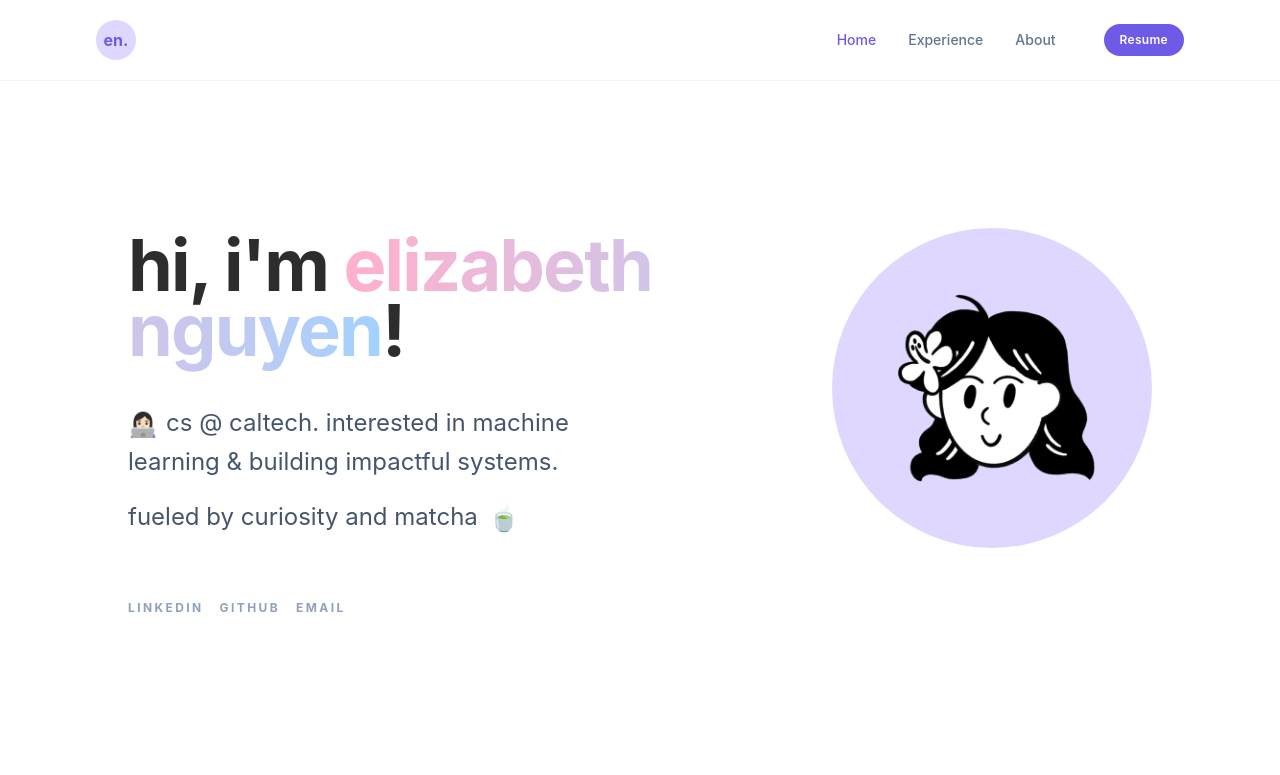
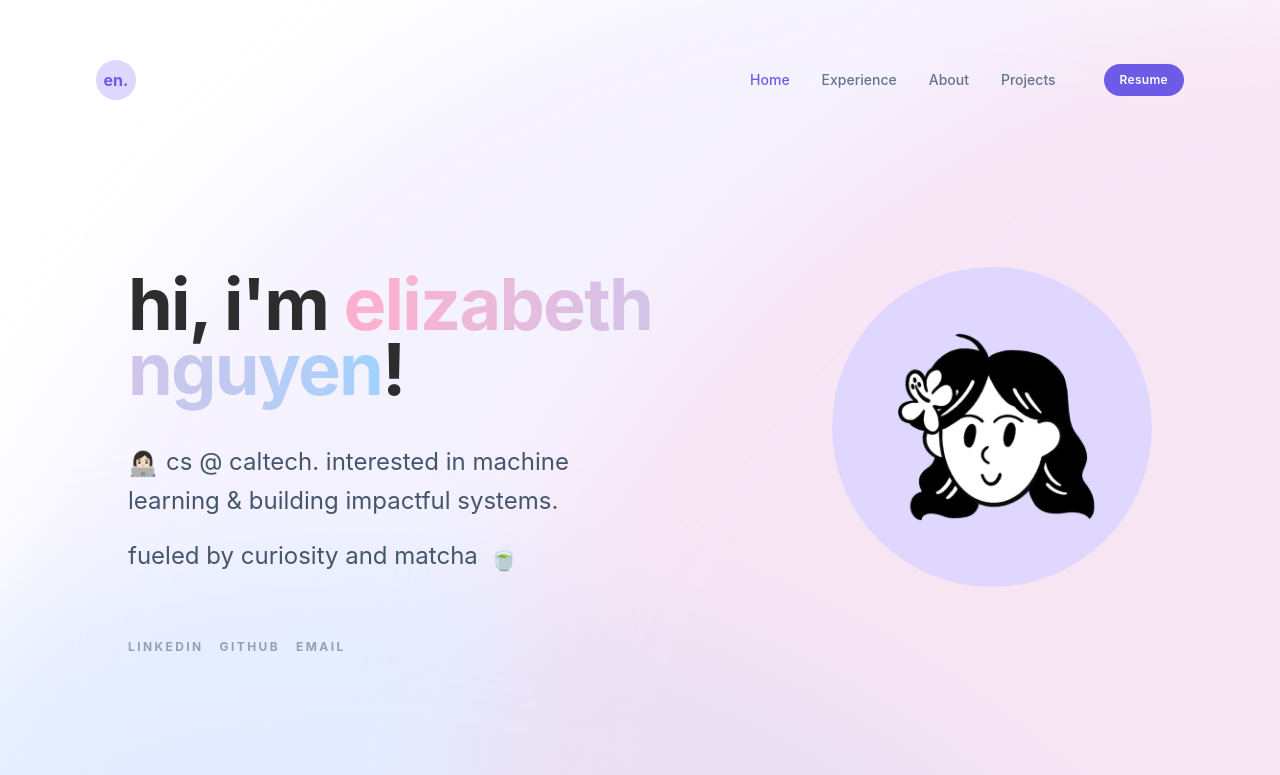
Before and after one commit to elingu3/elizabeth-nguyen, a React (Vite) app: page / in a window 1280 px wide. Shown: the top 775 px of the page. Built offline with nearby package versions, Linux system fonts and the light colour scheme.

Commit message:
add background

```diff
--- a/src/App.tsx
+++ b/src/App.tsx
@@ -12,9 +12,18 @@ import Footer from "./components/Footer";
 export default function App() {
   return (
     <BrowserRouter>
+      {/* 🌸 background wrapper */}
+      <div className="min-h-screen relative overflow-hidden bg-white">
+
+        {/* BLOBS */}
+        <div className="absolute top-[-80px] left-[-60px] w-500 h-500 rounded-full bg-[#E0D7FF] blur-3xl opacity-30" />
+        <div className="absolute top-[30%] right-[-80px] w-500 h-500 rounded-full bg-[#BDE0FE] blur-3xl opacity-30" />
+        <div className="absolute bottom-[-100px] left-[35%] w-500 h-500 rounded-full bg-[#FFC8DD] blur-3xl opacity-30" />
+
+        {/* CONTENT */}
         <Header />
 
-      <div className="max-w-6xl mx-auto px-8 py-14 font-sans text-[#2D2D2D] selection:bg-purple-100">
+        <div className="relative max-w-6xl mx-auto px-8 py-14 font-sans text-[#2D2D2D] selection:bg-purple-100">
           <Routes>
             <Route path="/" element={<Home />} />
             <Route path="/about" element={<About />} />
@@ -26,6 +35,7 @@ export default function App() {
         </div>
 
         <Footer />
+      </div>
     </BrowserRouter>
   );
 }
--- a/src/components/Header.tsx
+++ b/src/components/Header.tsx
@@ -4,17 +4,15 @@ export default function Header() {
   const location = useLocation();
 
   const linkStyle = (path: string) =>
-    `relative transition-colors ${
+    `transition-colors ${
       location.pathname === path
         ? "text-[#6D5AE6]"
         : "text-slate-500 hover:text-[#6D5AE6]"
     }`;
 
   return (
-    <nav className="w-full border-b border-slate-100 bg-white/70 backdrop-blur-sm sticky top-0 z-50">
+    <nav className="sticky top-0 z-50 mt-10">
       <div className="max-w-6xl mx-auto px-8 h-20 flex items-center justify-between">
-
-        {/* Logo */}
         <Link
           to="/"
           className="w-10 h-10 rounded-full bg-[#E0D7FF] flex items-center justify-center font-bold text-[#6D5AE6] hover:scale-105 transition"
@@ -22,26 +20,17 @@ export default function Header() {
           en.
         </Link>
 
-        {/* Nav links */}
         <div className="flex items-center gap-8 text-sm font-medium">
-          <Link to="/" className={linkStyle("/")}>
-            Home
-          </Link>
+          <Link to="/" className={linkStyle("/")}>Home</Link>
+          <Link to="/experience" className={linkStyle("/experience")}>Experience</Link>
+          <Link to="/about" className={linkStyle("/about")}>About</Link>
+          <Link to="/projects" className={linkStyle("/projects")}>Projects</Link>
 
-          <Link to="/experience" className={linkStyle("/experience")}>
-            Experience
-          </Link>
-
-          <Link to="/about" className={linkStyle("/about")}>
-            About
-          </Link>
-
-          {/* Resume button */}
           <a
             href="/Resume_enguyen.pdf"
             target="_blank"
             rel="noopener noreferrer"
-            className="ml-4 px-4 py-2 rounded-full bg-[#6D5AE6] text-white text-xs font-semibold tracking-wide hover:scale-105 hover:bg-[#5a4bd1] transition"
+            className="ml-4 px-4 py-2 rounded-full bg-[#6D5AE6] text-white text-xs font-semibold tracking-wide hover:scale-105 transition"
           >
             Resume
           </a>
```
Lines whose indentation alone changed are shown as unchanged.
